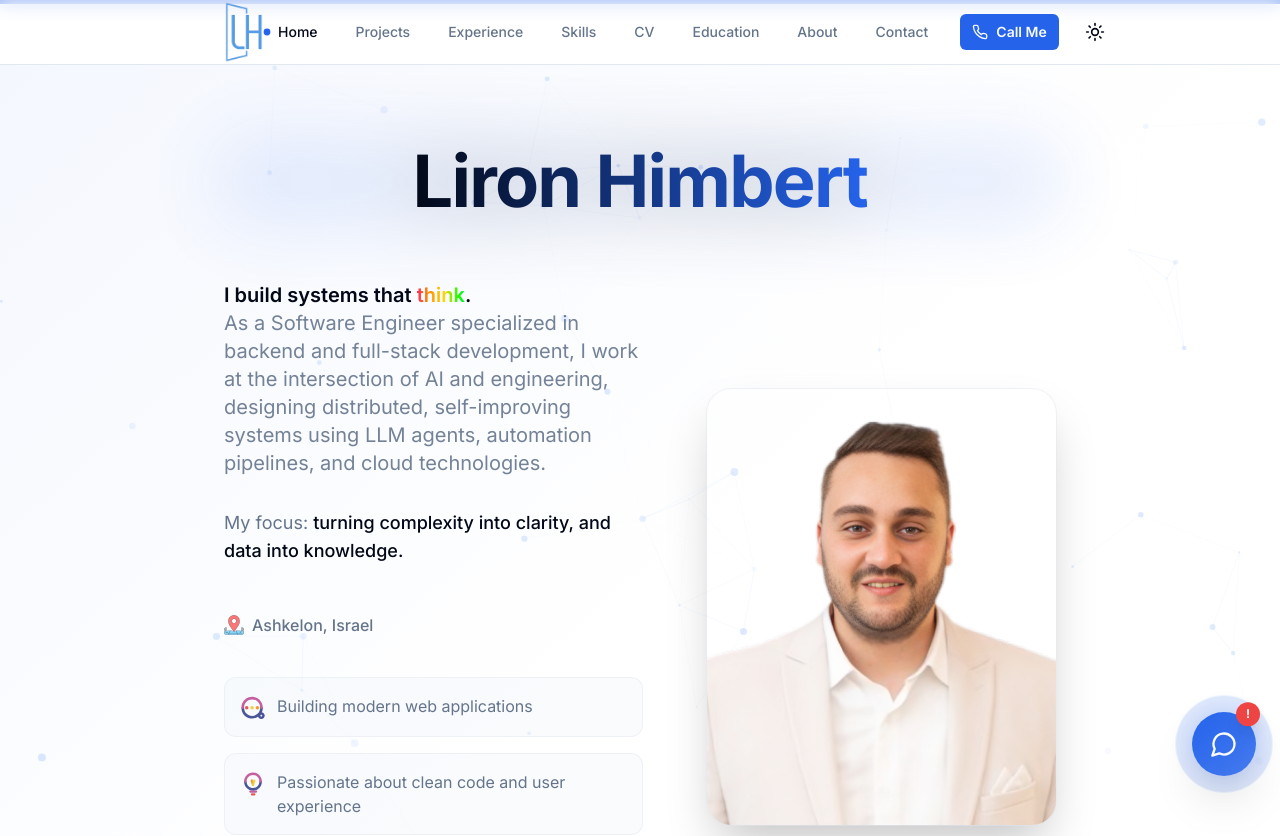
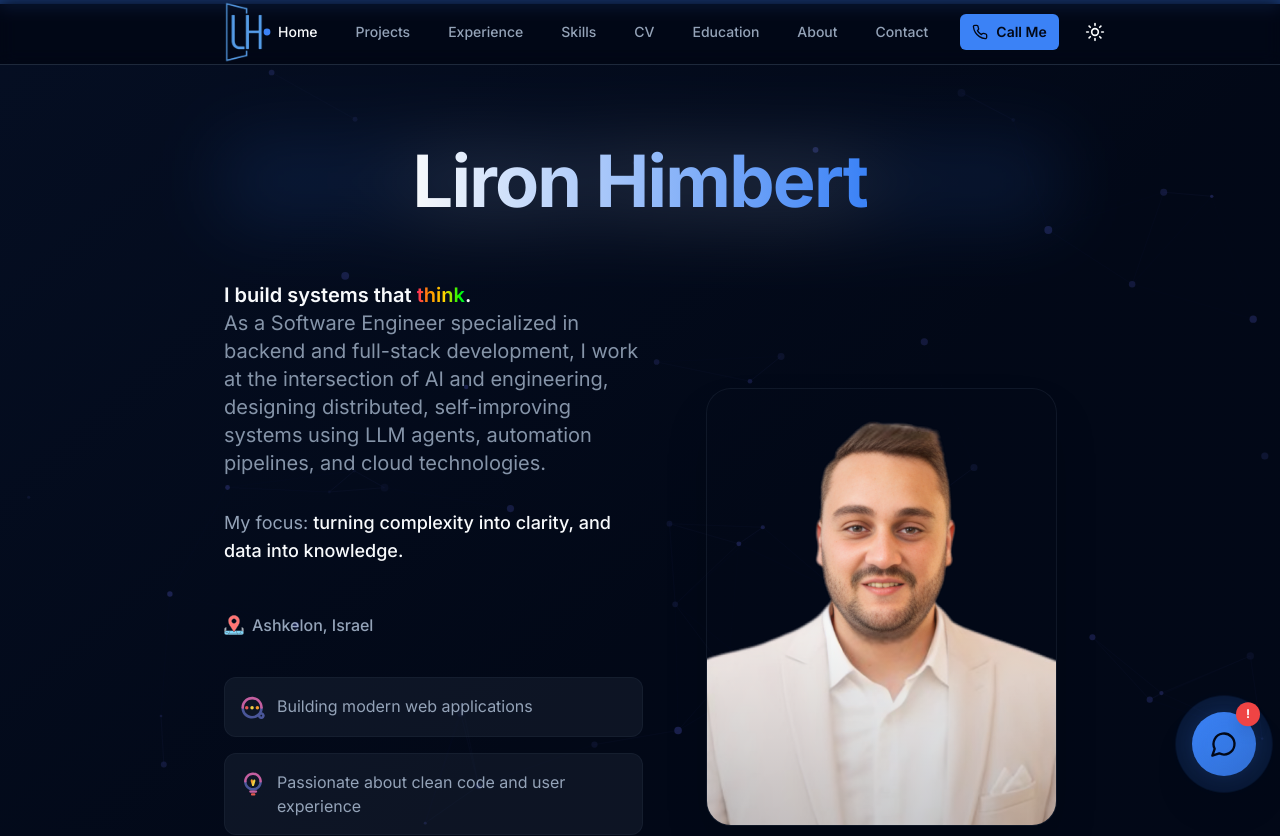
Before and after one commit to lironhi/Liron-Portfolio, a Next.js app: page / in a window 1280 px wide. Shown: the top 836 px of the page. Built offline with nearby package versions, Linux system fonts and the light colour scheme.

Commit message:
Dark mode init

```diff
--- a/app/layout.tsx
+++ b/app/layout.tsx
@@ -93,7 +93,7 @@ export default async function RootLayout({
       <body className={`${inter.variable} font-sans antialiased`}>
         <ThemeProvider
           attribute="class"
-          defaultTheme="system"
+          defaultTheme="dark"
           enableSystem
           disableTransitionOnChange={false}
         >
```
